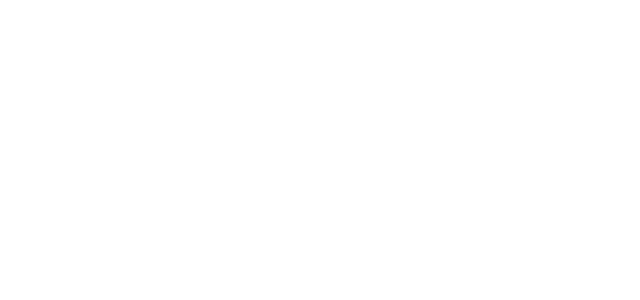
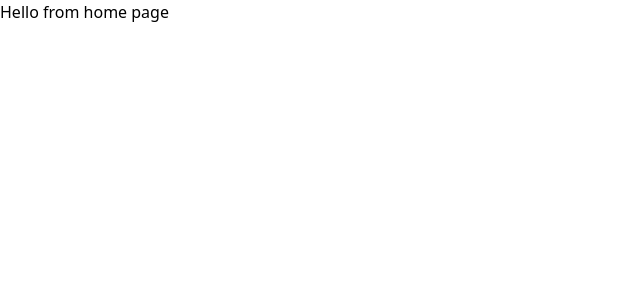
Before and after one commit to it27427/react-redux-Redux-Toolkit, a React (Vite) app: page / in a window 1280 px wide. Before the commit this address had no page. Shown: the top 300 px of the page, without its empty margins (0-640 px from the left). Built offline with nearby package versions, Linux system fonts and the light colour scheme.

Commit message:
homepage added

```diff
--- a/src/App.jsx
+++ b/src/App.jsx
@@ -6,7 +6,7 @@
   return (
     <BrowserRouter>
       <Routes>
-        <Route element={<HomePage />} />
+        <Route path='/' element={<HomePage />} />
       </Routes>
     </BrowserRouter>
   );
--- a/src/pages/HomePage.jsx
+++ b/src/pages/HomePage.jsx
@@ -1,5 +1,3 @@
-import React from 'react';
-
 const HomePage = () => {
   return (
     <div>
```
